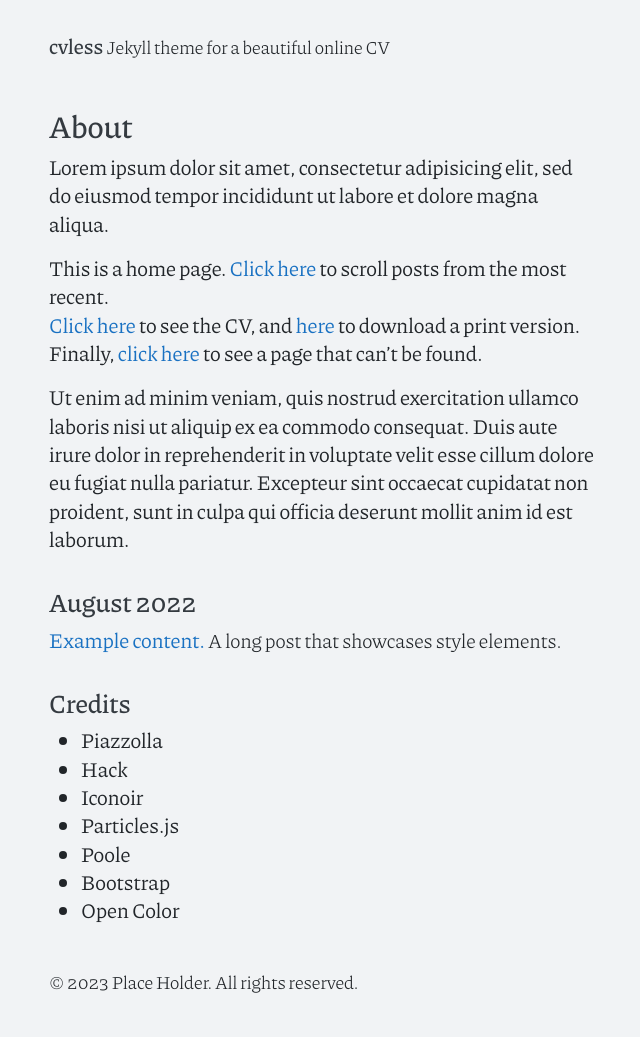
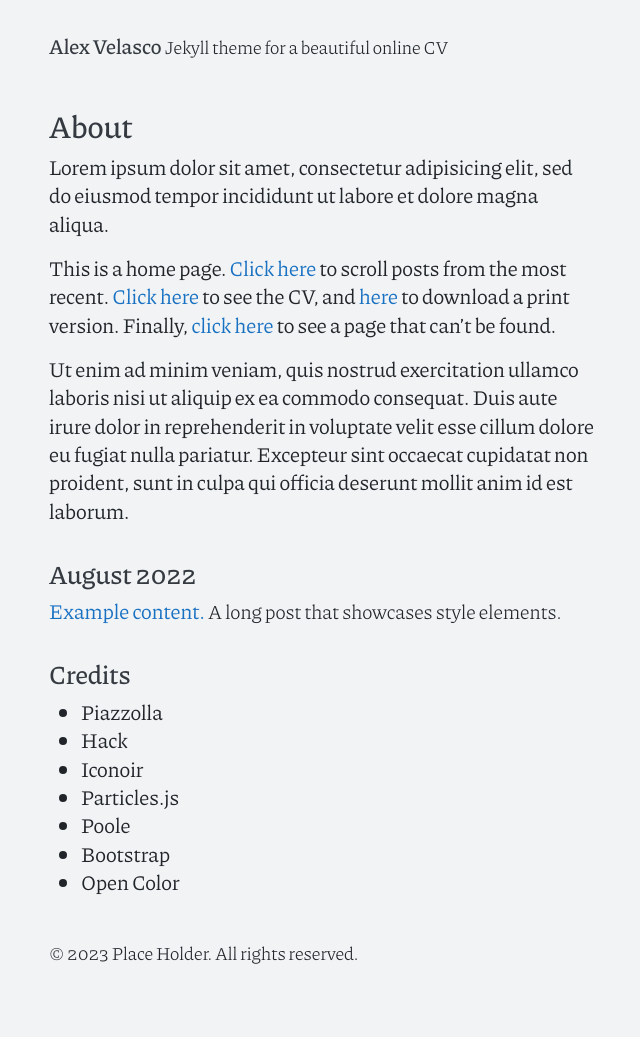
Before and after one commit to alex-velasco/alex-velasco.github.io, a Jekyll site: the page built from index.md, in a window 1280 px wide. Shown: the whole page, without its empty margins (318-958 px from the left). Built offline with Jekyll 4.4.1, drawn with Linux system fonts in a browser that asks for light colours; after the commit the page ends 1009 px from its top, so only the background shows below that.

Commit message:
Update web

```diff
--- a/_config.yml
+++ b/_config.yml
@@ -1,8 +1,8 @@
 # site settings
 
-title:          cvless
+title:          Alex Velasco
 tagline:        Jekyll theme for a beautiful online CV
-url:            https://cvless.netlify.app
+url:            https://alex-velasco.github.io
 baseurl:        ""
 permalink:      pretty
 repo:           https://github.com/username/username.github.io
```
Also changed, not shown: index.md (line endings or trailing spaces).
